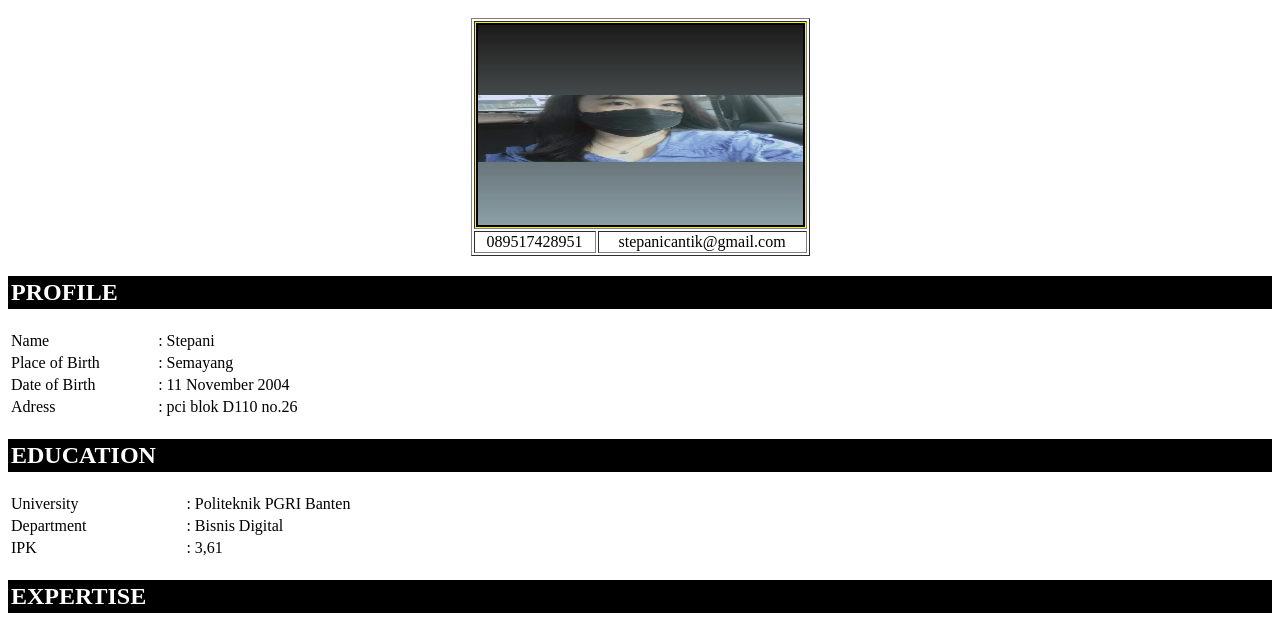
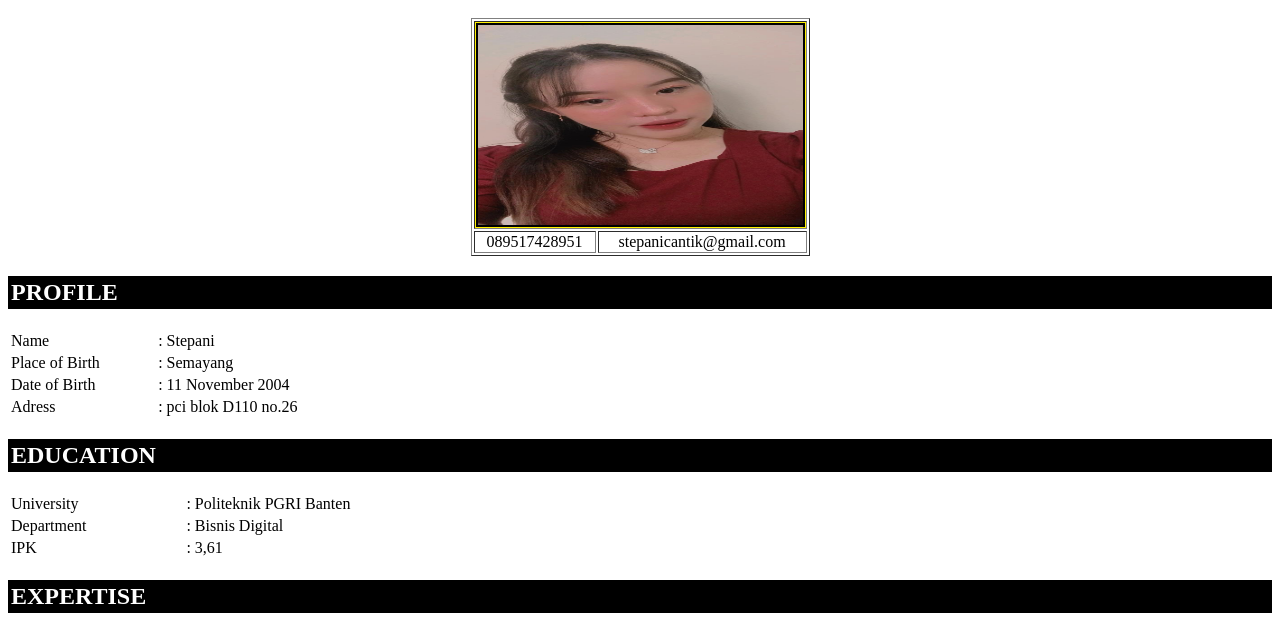
Before and after one commit to tepani111104/tepani111104.github.io, a plain HTML site: page index.html in a window 1280 px wide. Shown: the part 141-773 px from the top of the page. Drawn offline with Linux system fonts and the light colour scheme.

Commit message:
Update index.html

```diff
--- a/index.html
+++ b/index.html
@@ -39,7 +39,7 @@ background-color: blue;
 </div>
 <h1 align="center">CURRICULUM VITAE</h1>
 <table align="center" border="1">
-<tr><td colspan="2" bgcolor="#fff000"><img src="tep.jpg" width="325px" height="200px" border="2"></td></tr>
+<tr><td colspan="2" bgcolor="#fff000"><img src="pani.jpeg" width="325px" height="200px" border="2"></td></tr>
 <tr align="center">
 <td> 089517428951 </td>
 <td> stepanicantik@gmail.com </td></tr>
```
